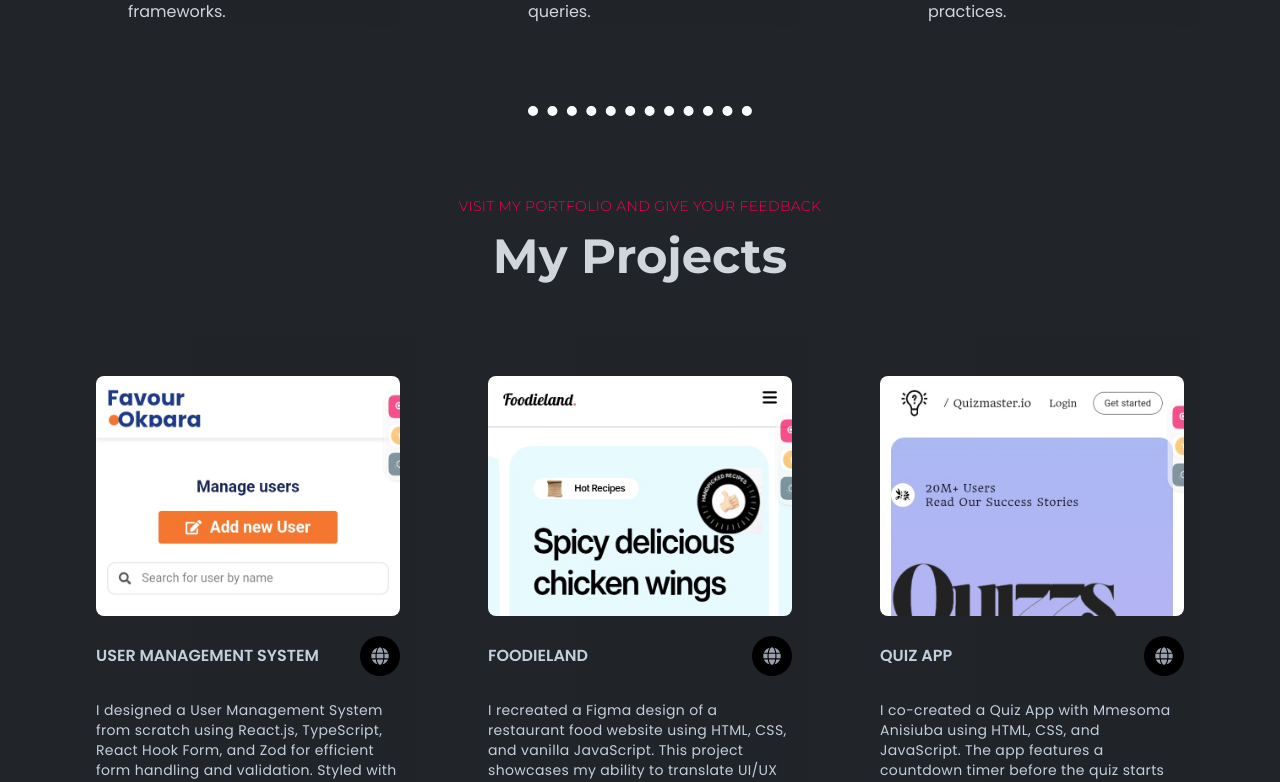
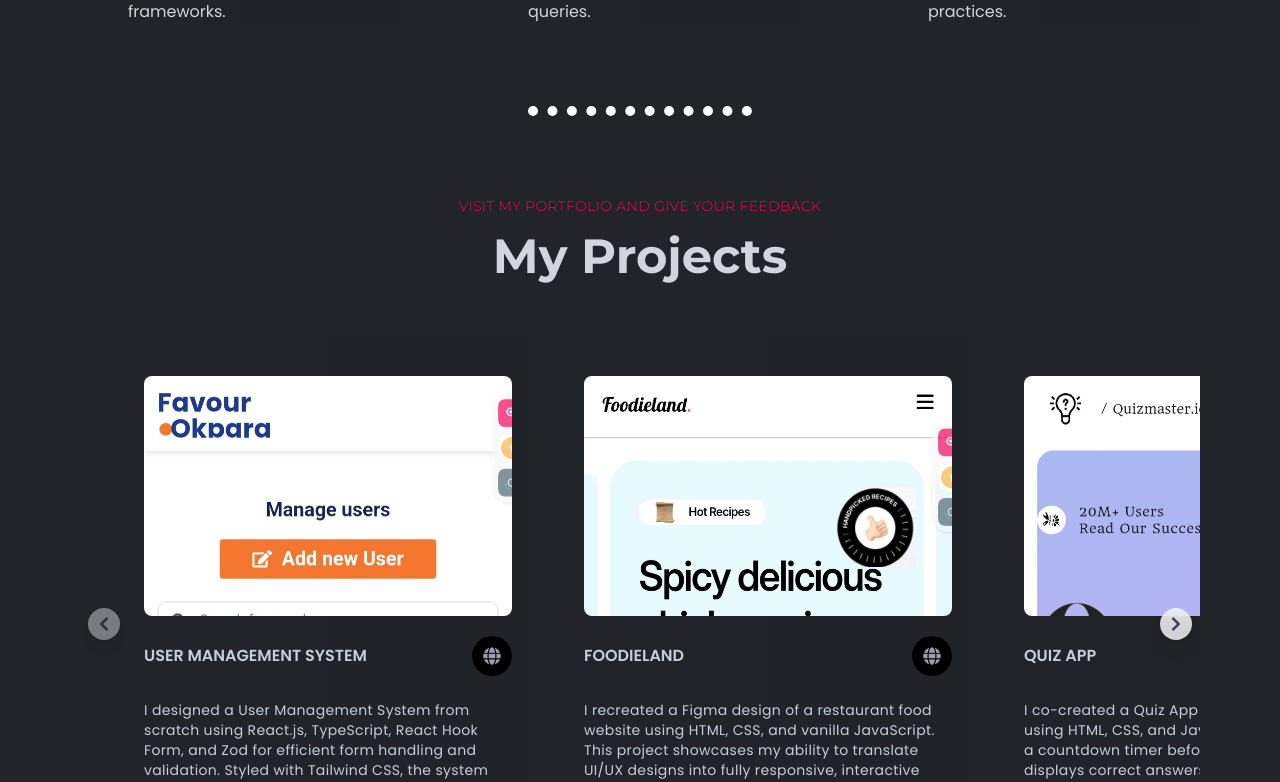
Before and after one commit to Okpara202/my-portfolio, a React (Vite) app: page / in a window 1280 px wide. Shown: the part 2008-2790 px from the top of the page. Built offline with nearby package versions, Linux system fonts and the light colour scheme.

Commit message:
added whatsapp me icon and linked it to me

```diff
--- a/index.html
+++ b/index.html
@@ -1,14 +1,14 @@
-<!DOCTYPE html>
+<!doctype html>
 <html lang="en">
   <head>
     <meta charset="UTF-8" />
     <meta name="viewport" content="width=device-width, initial-scale=1.0" />
     <title>Okpara Favour</title>
-    <link rel="icon" type="image/png" href="/public/image/favour cartoon.jpg" />
+    <link rel="icon" type="image/png" href="/image/favour cartoon.jpg" />
     <link
       rel="apple-touch-icon"
       type="image/png"
-      href="/public/image/favour cartoon.jpg"
+      href="/image/favour cartoon.jpg"
     />
     <link rel="preconnect" href="https://fonts.googleapis.com" />
     <link rel="preconnect" href="https://fonts.gstatic.com" crossorigin />
--- a/src/App.tsx
+++ b/src/App.tsx
@@ -34,6 +34,21 @@ function App() {
         <Contact />
         <Footer />
         <FooterBottom />
+
+        {/*Chat me on Whatsapp Contact icon */}
+        <div className="fixed bottom-10 right-10 z-50">
+          <a
+            href="https://wa.me/2349131772736"
+            target="_blank"
+            rel="noopener noreferrer"
+            title="Chat me on Whatsapp"
+          >
+            <img
+              src="https://img.icons8.com/color/48/000000/whatsapp.png"
+              alt="WhatsApp"
+            />
+          </a>
+        </div>
       </div>
     </div>
   );
--- a/src/components/projects/project.tsx
+++ b/src/components/projects/project.tsx
@@ -1,9 +1,56 @@
 import { motion } from "framer-motion";
+import { useState, useRef, useEffect } from "react";
+import { FaChevronLeft, FaChevronRight } from "react-icons/fa";
 import Title from "../layouts/title";
 import ProjectCard from "./projectCard";
 import { projects } from "./projectList";
 
 function Project() {
+  const [activeIndex, setActiveIndex] = useState(0);
+  const scrollContainerRef = useRef<HTMLDivElement>(null);
+
+  const scrollToProject = (index: number) => {
+    const container = scrollContainerRef.current;
+    if (container) {
+      const cardWidth = (container.children[0].children[index] as HTMLElement)
+        .offsetWidth;
+      const gap = 24; // Corresponds to gap-6
+      const scrollPosition = index * (cardWidth + gap);
+      container.scrollTo({
+        left: scrollPosition,
+        behavior: "smooth",
+      });
+      setActiveIndex(index);
+    }
+  };
+
+  const handlePrev = () => {
+    const newIndex = Math.max(0, activeIndex - 1);
+    scrollToProject(newIndex);
+  };
+
+  const handleNext = () => {
+    const newIndex = Math.min(projects.length - 1, activeIndex + 1);
+    scrollToProject(newIndex);
+  };
+
+  useEffect(() => {
+    const container = scrollContainerRef.current;
+    if (container) {
+      const handleScroll = () => {
+        const scrollLeft = container.scrollLeft;
+        const cardWidth = (container.children[0].children[0] as HTMLElement)
+          .offsetWidth;
+        const gap = 24;
+        const index = Math.round(scrollLeft / (cardWidth + gap));
+        setActiveIndex(Math.min(index, projects.length - 1));
+      };
+
+      container.addEventListener("scroll", handleScroll);
+      return () => container.removeEventListener("scroll", handleScroll);
+    }
+  }, []);
+
   return (
     <>
       <motion.section
@@ -27,7 +74,12 @@ function Project() {
           />
         </motion.div>
 
-        <div className="grid grid-cols-1 md:grid-cols-2 xl:grid-cols-3 gap-10 xl:gap-14">
+        <div className="relative">
+          <div
+            ref={scrollContainerRef}
+            className="overflow-x-auto scrollbar-hide"
+          >
+            <div className="flex gap-6 md:gap-8 xl:gap-10 px-4 md:px-8 lg:px-12">
               {projects.map((project, index) => (
                 <motion.div
                   key={index}
@@ -40,6 +92,7 @@ function Project() {
                   }}
                   viewport={{ margin: "-50px" }}
                   whileHover={{ y: -10, scale: 1.02 }}
+                  className="flex-shrink-0 w-80 md:w-96 lg:w-[400px]"
                 >
                   <ProjectCard
                     title={project.title}
@@ -49,6 +102,48 @@ function Project() {
                   />
                 </motion.div>
               ))}
+            </div>
+          </div>
+
+          {/* Navigation Arrows */}
+          <button
+            onClick={handlePrev}
+            className={`absolute left-2 top-1/2 -translate-y-1/2 bg-white/80 dark:bg-gray-800/80 backdrop-blur-sm rounded-full p-2 shadow-lg transition-all duration-200 hover:scale-110 ${
+              activeIndex === 0
+                ? "opacity-50 cursor-not-allowed"
+                : "opacity-100 cursor-pointer"
+            }`}
+            disabled={activeIndex === 0}
+          >
+            <FaChevronLeft className="text-gray-700 dark:text-gray-300" />
+          </button>
+
+          <button
+            onClick={handleNext}
+            className={`absolute right-2 top-1/2 -translate-y-1/2 bg-white/80 dark:bg-gray-800/80 backdrop-blur-sm rounded-full p-2 shadow-lg transition-all duration-200 hover:scale-110 ${
+              activeIndex === projects.length - 1
+                ? "opacity-50 cursor-not-allowed"
+                : "opacity-100 cursor-pointer"
+            }`}
+            disabled={activeIndex === projects.length - 1}
+          >
+            <FaChevronRight className="text-gray-700 dark:text-gray-300" />
+          </button>
+
+          {/* Dot Indicators */}
+          <div className="flex justify-center gap-2 mt-6">
+            {projects.map((_, index) => (
+              <button
+                key={index}
+                onClick={() => scrollToProject(index)}
+                className={`transition-all duration-200 ${
+                  index === activeIndex
+                    ? "w-8 h-2 bg-blue-500 rounded-full"
+                    : "w-2 h-2 bg-gray-400 dark:bg-gray-600 rounded-full hover:bg-gray-500 dark:hover:bg-gray-500"
+                }`}
+              />
+            ))}
+          </div>
         </div>
       </motion.section>
 
```
Also changed, not shown: 1 other file (tests, documents, lock files or other folders). Lines whose indentation alone changed are shown as unchanged.
